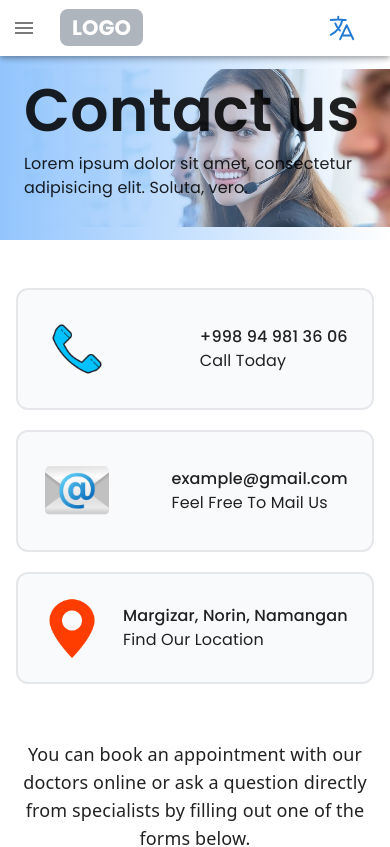
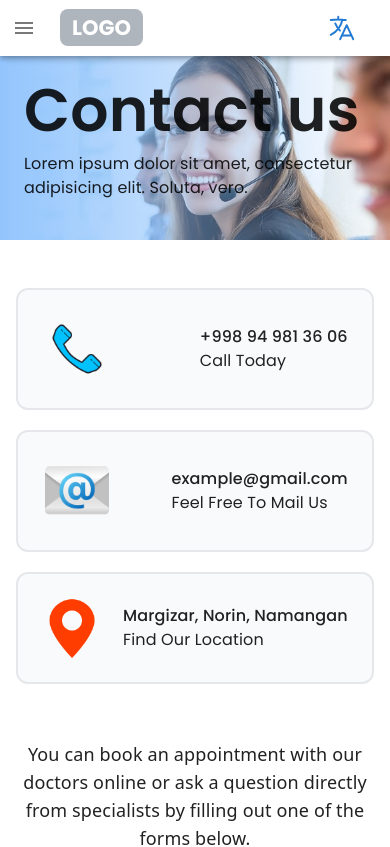
Before and after one commit to Abdulloh-Mamanazirov/hospital, a React (Vite) app: page /contact in a window 390 px wide. Shown: the top 847 px of the page. Built offline with nearby package versions, Linux system fonts and the light colour scheme.

Commit message:
fix: responsivness of contact bg

```diff
--- a/src/index.css
+++ b/src/index.css
@@ -220,6 +220,11 @@
 .contact{
   background: url("/contact.webp") no-repeat right / contain;
 }
+@media (max-width:440px) {
+  .contact{
+    background-size: cover;
+  }
+}
 @media (max-width:1000px) {
   .ant-input, .ant-input-number, .ant-input-number-input-wrap,
   .ant-input-group-wrapper, .ant-input-wrapper, .ant-select{
```
